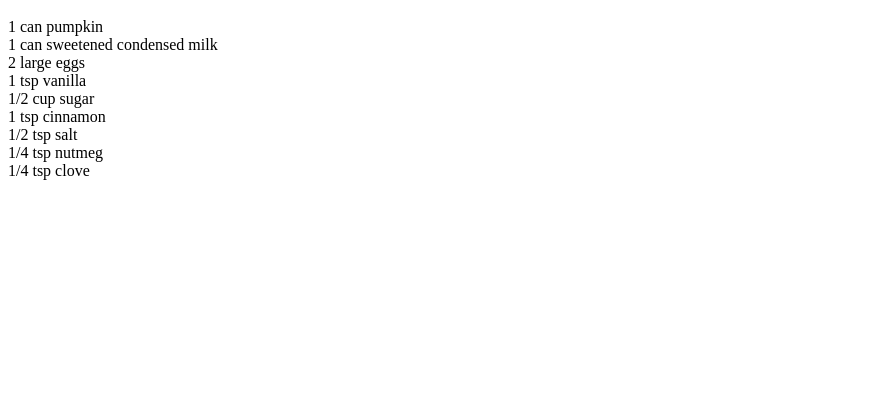
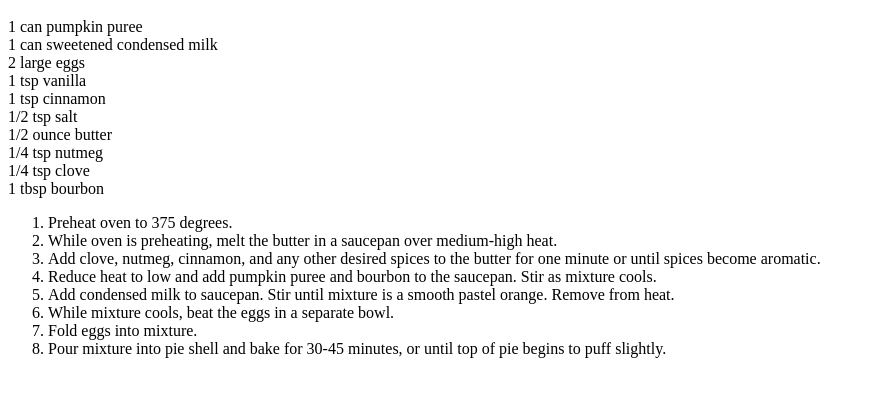
Before and after one commit to hallielarsson/RecipeExample, a plain HTML site: page index.html in a window 1280 px wide. Shown: the part 48-444 px from the top of the page, without its empty margins (0-871 px from the left). Drawn offline with Linux system fonts and the light colour scheme.

Commit message:
Added steps to recipe

```diff
--- a/index.html
+++ b/index.html
@@ -5,15 +5,30 @@
 <body>
   <h1>Pumpkin Pie Recipe</h1>
     <div class="ingredients">
-      <div>1 can pumpkin</div>
+      <div>1 can pumpkin puree</div>
       <div>1 can sweetened condensed milk</div>
       <div>2 large eggs</div>
       <div>1 tsp vanilla</div>
-      <div>1/2 cup sugar</div>
       <div>1 tsp cinnamon</div>
       <div>1/2 tsp salt</div>
+      <div>1/2 ounce butter</div>
       <div>1/4 tsp nutmeg</div>
       <div>1/4 tsp clove</div>
+      <div>1 tbsp bourbon</div>
     </div>
+
+    <div class="recipe">
+      <ol>
+        <li>Preheat oven to 375 degrees.</li>
+        <li>While oven is preheating, melt the butter in a saucepan over medium-high heat.</li>
+        <li>Add clove, nutmeg, cinnamon, and any other desired spices to the butter for one minute or until spices become aromatic.</li>
+        <li>Reduce heat to low and add pumpkin puree and bourbon to the saucepan. Stir as mixture cools.</li>
+        <li>Add condensed milk to saucepan. Stir until mixture is a smooth pastel orange. Remove from heat.</li>
+        <li>While mixture cools, beat the eggs in a separate bowl.</li>
+        <li>Fold eggs into mixture.</li>
+        <li>Pour mixture into pie shell and bake for 30-45 minutes, or until top of pie begins to puff slightly.</li>
+      </ol>
+    </div>
+
   </div>
 </body>
```
